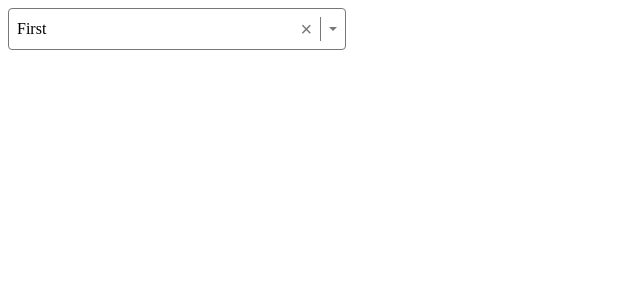
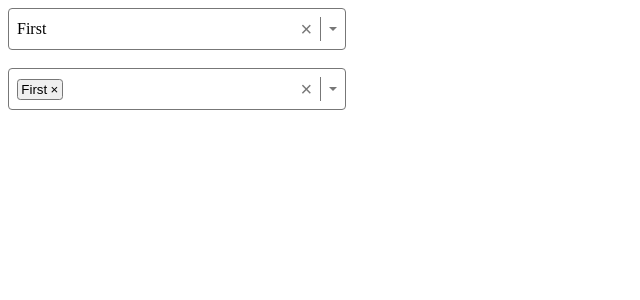
Before and after one commit to aashish-nomad/react-custom-select, a React (Vite) app: page / in a window 1280 px wide. Shown: the top 300 px of the page, without its empty margins (0-640 px from the left). Built offline with nearby package versions, Linux system fonts and the light colour scheme.

Commit message:
Adds logic and styles for multi select

```diff
--- a/src/App.tsx
+++ b/src/App.tsx
@@ -1,5 +1,5 @@
 import { useState } from "react";
-import { Select } from "./Select";
+import { Select, type SelectOption } from "./Select";
 
 const options = [
   {label: 'First', value: 1},
@@ -10,9 +10,16 @@ const options = [
 ]
 
 function App() {
-  const [value, setValue] = useState<typeof options[0] | undefined>(options[0])
+  const [value1, setValue1] = useState<SelectOption | undefined>(options[0])
+  const[value2, setValue2] = useState<SelectOption[]>([options[0]])
 
-  return <Select options={options} value={value} onChange={(o) => setValue(o) }/>
+  return(
+    <>
+      <Select options={options} value={value1} onChange={(o) => setValue1(o) }/>
+      <br></br>
+      <Select multiple value={value2} options={options} onChange={(o) => setValue2(o)}/>
+    </>
+  )
 }
 
 export default App
--- a/src/Select.tsx
+++ b/src/Select.tsx
@@ -1,18 +1,28 @@
 import { useEffect, useState } from 'react'
 import styles from './css/select.module.css'
 
-type SelectOption = {
+export type SelectOption = {
   label: string
   value: string | number
 }
 
+type MultipleSelectProps = {
+  multiple: true
+  value: SelectOption[]
+  onChange: (value: SelectOption[]) => void
+}
+
+type SingleSelectProps = {
+  multiple?: false
+  value?: SelectOption
+  onChange: (value: SelectOption | undefined) => void
+}
+
 type SelectProps = {
   options: SelectOption[]
-  onChange: (value: SelectOption | undefined) => void
-  value?: SelectOption
-}
+} & ( SingleSelectProps | MultipleSelectProps )
 
-export function Select({value, onChange, options}: SelectProps) {
+export function Select({multiple, value, onChange, options}: SelectProps) {
   const [isOpen, setIsOpen] = useState(false)
   const [higlightedIndex, setHiglightedIndex] = useState(0)
 
@@ -23,20 +33,55 @@ export function Select({value, onChange, options}: SelectProps) {
   }, [isOpen])
 
   function clearOptions() {
-    onChange(undefined)
+    if (multiple) {
+      onChange([])
+    } else {
+      onChange(undefined)
+    }
   }
 
   function selectOption(option: SelectOption) {
-    if (option != value ) onChange(option)
+
+    if (multiple) {
+      if (value.includes(option)) {
+        onChange(value.filter( o => o != option ))
+      } else {
+        onChange([...value, option])
+      }
+    } else {
+      if (option != value ) onChange(option)
+    }
   }
 
   function isOptionSelected(option: SelectOption) {
-    return option === value
+    return multiple ? value.includes(option) : option === value
   }
 
   return(
-    <div onBlur={() => setIsOpen(false)} onClick={() => setIsOpen(val => !val)} className={styles.container} tabIndex={0}>
-      <span className={styles.value}>{value?.label}</span>
+    <div
+    onBlur={() => setIsOpen(false)}
+    onClick={() => setIsOpen(val => !val)}
+    className={styles.container} tabIndex={0}>
+      <span className={styles.value}>
+        {multiple
+        ? value.map(
+          (v) => {
+            return (
+              <button
+                key={v.value}
+                onClick={(e) => {
+                  e.stopPropagation()
+                  selectOption(v)
+                }}
+                className={styles['option-badge']}
+              >
+                {v.label}
+                <span className={styles['remove-btn']}>&times;</span>
+              </button>
+            )
+          }
+        ) : value?.label}
+      </span>
       <button className={styles['clear-btn']} onClick={(e) => {
         e.stopPropagation()
         clearOptions()
--- a/src/css/select.module.css
+++ b/src/css/select.module.css
@@ -17,6 +17,9 @@
 
 .value {
   flex-grow: 1;
+  display: flex;
+  gap: .5em;
+  flex-wrap: wrap;
 }
 
 .clear-btn {
@@ -80,3 +83,25 @@
   background-color: hsl(200, 100%, 50%);
   color: #fff;
 }
+
+.option-badge {
+  display: flex;
+  align-items: center;
+  border: .05em solid #777;
+  border-radius: .25em;
+  padding: .15em .25em;
+  gap: .25em;
+  cursor: pointer;
+  outline: none;
+}
+
+.option-badge:hover,
+.option-badge:focus {
+  background-color: hsl(0, 100%, 90%);
+  border-color: hsl(0, 100%, 50%);
+}
+
+.option-badge:hover > .remove-btn,
+.option-badge:focus > .remove-btn{
+  color: hsl(0, 100%, 50%);
+}
```
